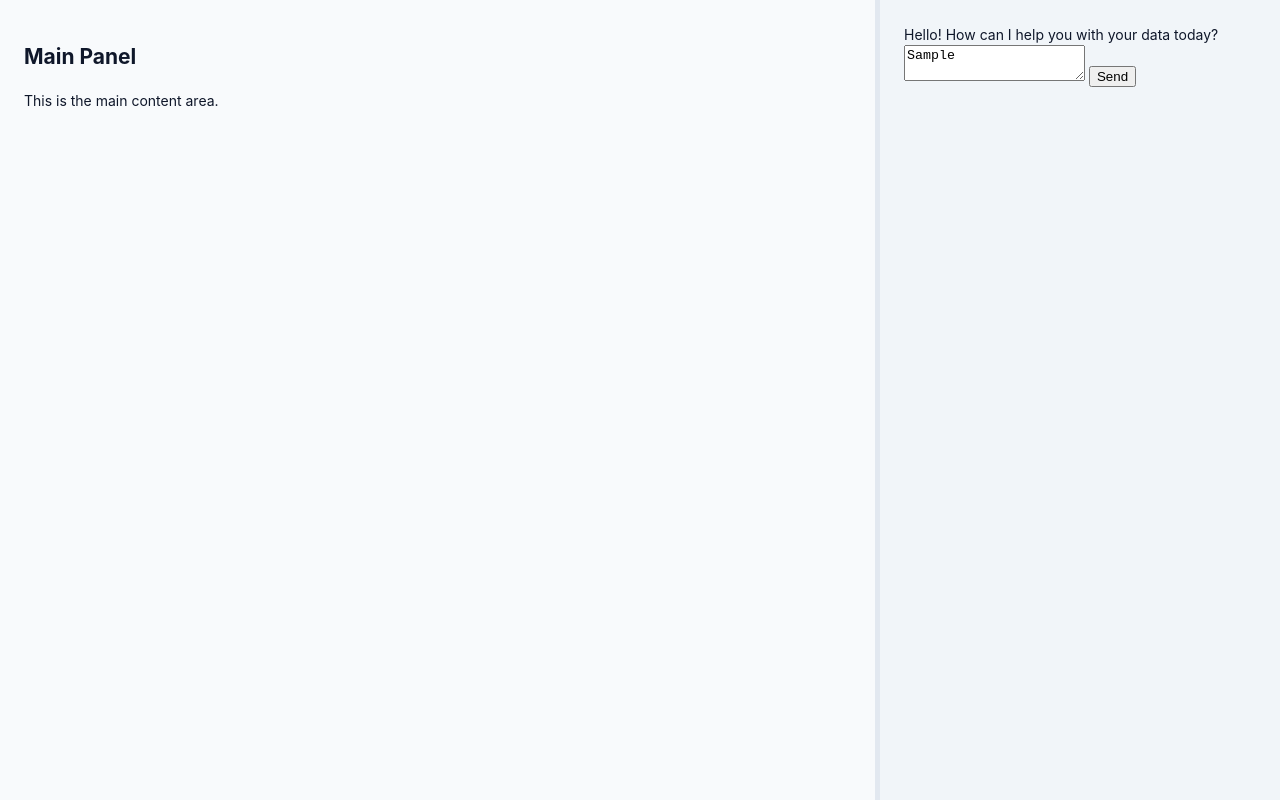
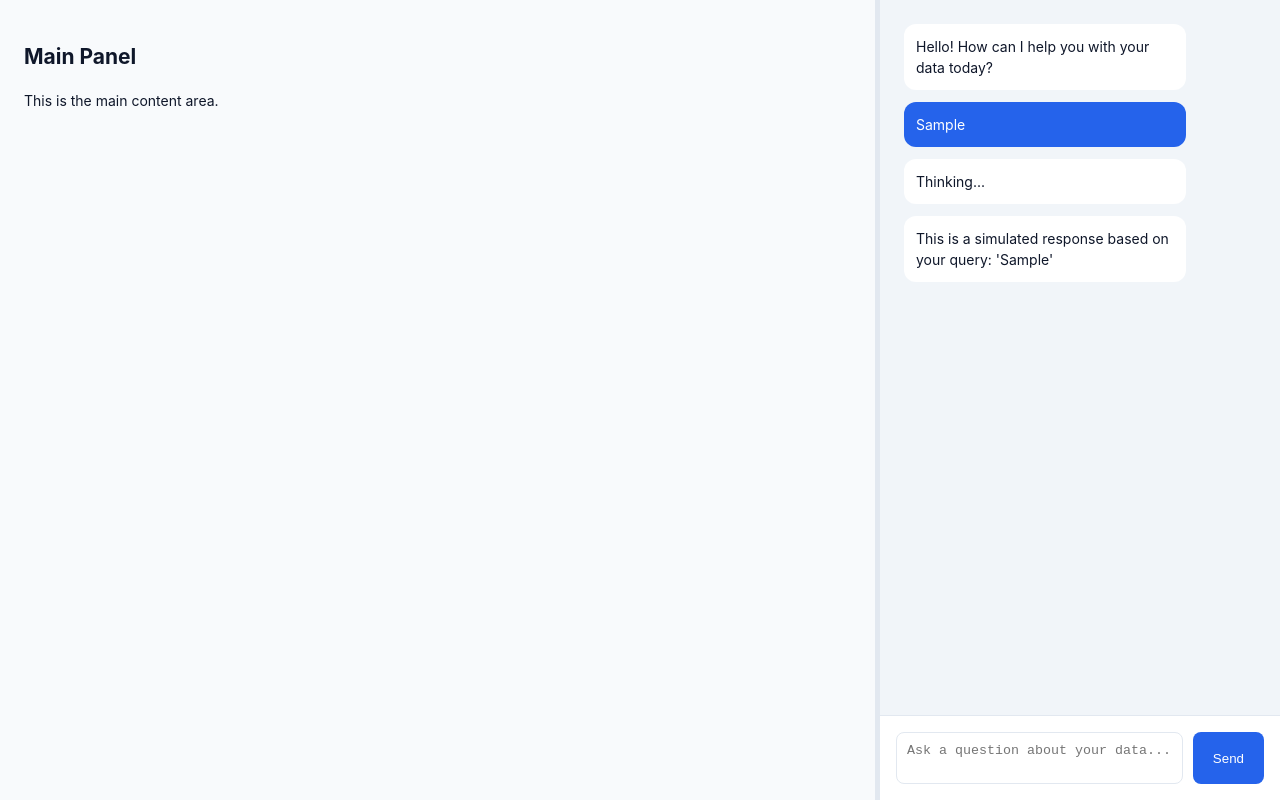
Before and after one commit to yapweijun1996/CSV-Agent, a plain HTML site: page index.html in a window 1280 px wide. Both pictures are taken after typing "Sample" into the empty fields and a click on the button "Send". Drawn offline with Linux system fonts and the light colour scheme.

Commit message:
Update index.html

```diff
--- a/index.html
+++ b/index.html
@@ -30,9 +30,53 @@
     overflow-y: auto;
   }
   .assistant-sidebar {
+    display: flex;
+    flex-direction: column;
+    height: 100vh;
+    background: #f1f5f9; /* Slight tint to distinguish */
+    padding: 0; /* Remove padding to allow full height chat */
+  }
+  .message-list {
+    flex: 1;
     padding: 24px;
     overflow-y: auto;
-    background: #f1f5f9; /* Slight tint to distinguish */
+  }
+  .message {
+    padding: 12px;
+    border-radius: 12px;
+    margin-bottom: 12px;
+    max-width: 80%;
+  }
+  .message.assistant {
+    background: #ffffff;
+    align-self: flex-start;
+  }
+  .message.user {
+    background: var(--accent);
+    color: white;
+    align-self: flex-end;
+  }
+  .chat-input-area {
+    display: flex;
+    padding: 16px;
+    border-top: 1px solid var(--border);
+    background: #ffffff;
+  }
+  #chat-input {
+    flex: 1;
+    padding: 10px;
+    border: 1px solid var(--border);
+    border-radius: 8px;
+    resize: none;
+  }
+  #send-btn {
+    margin-left: 10px;
+    padding: 10px 20px;
+    border: none;
+    background: var(--accent);
+    color: white;
+    border-radius: 8px;
+    cursor: pointer;
   }
   .resizer {
     background: var(--border);
@@ -84,6 +128,43 @@
       mainLayout.style.gridTemplateColumns = `1fr 5px ${sidebarWidth}px`;
     }
   }
+  const sendBtn = document.getElementById('send-btn');
+  const chatInput = document.getElementById('chat-input');
+  const messageList = document.getElementById('message-list');
+
+  function addMessage(text, sender) {
+    const messageDiv = document.createElement('div');
+    messageDiv.classList.add('message', sender);
+    // A simple way to prevent HTML injection, though not foolproof for complex cases.
+    messageDiv.textContent = text;
+    messageList.appendChild(messageDiv);
+    messageList.scrollTop = messageList.scrollHeight; // Auto-scroll to bottom
+  }
+
+  function handleSend() {
+    const text = chatInput.value.trim();
+    if (text) {
+      addMessage(text, 'user');
+      chatInput.value = '';
+
+      // Simulate assistant response
+      setTimeout(() => {
+        addMessage("Thinking...", 'assistant');
+      }, 500);
+      setTimeout(() => {
+        addMessage("This is a simulated response based on your query: '" + text + "'", 'assistant');
+      }, 1500);
+    }
+  }
+
+  sendBtn.addEventListener('click', handleSend);
+  chatInput.addEventListener('keydown', (e) => {
+    // Send on Enter, but allow new lines with Shift+Enter
+    if (e.key === 'Enter' && !e.shiftKey) {
+      e.preventDefault(); // Prevents adding a new line
+      handleSend();
+    }
+  });
 </script>
 
 </body>
```
